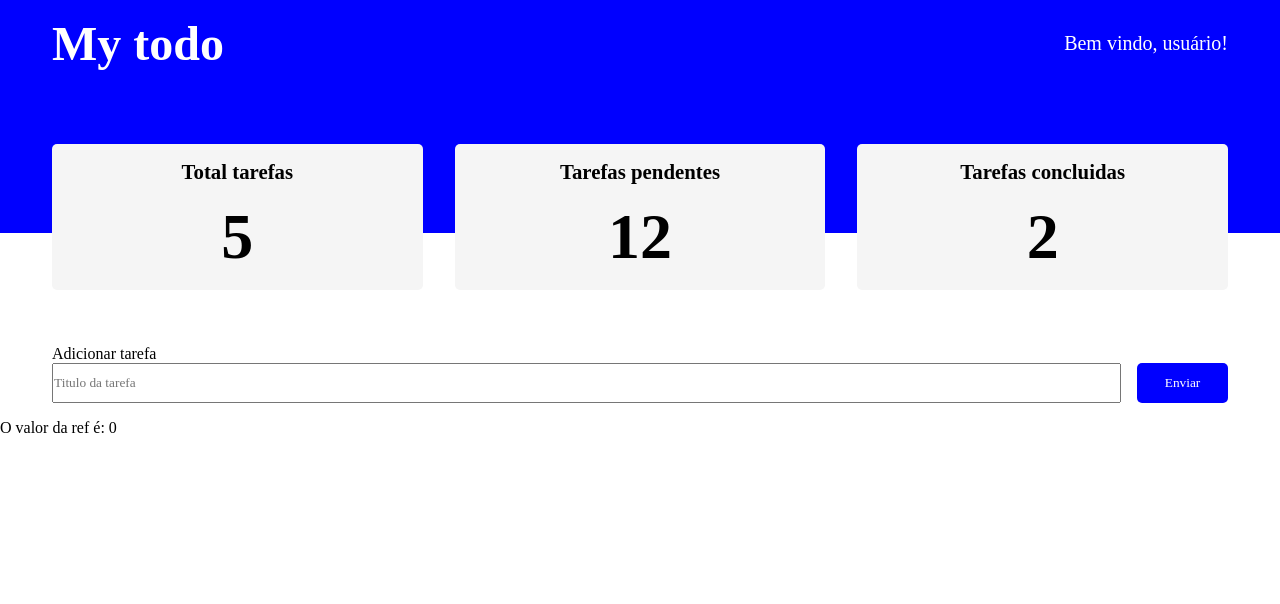
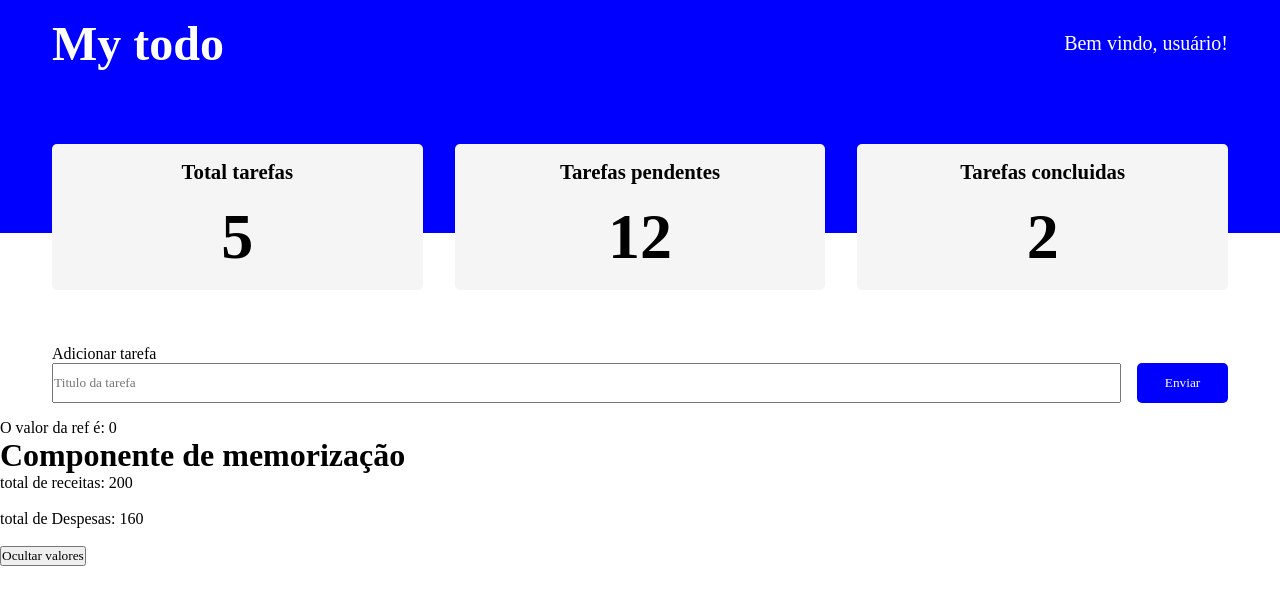
Before and after one commit to Matheus-Patricio/secondReactModule, a React (Create React App) app in the folder todo-list/: page / in a window 1280 px wide. Shown: the top 604 px of the page. Built offline with nearby package versions, Linux system fonts and the light colour scheme.

Commit message:
Memorize component

```diff
--- a/todo-list/src/App.tsx
+++ b/todo-list/src/App.tsx
@@ -4,6 +4,7 @@ import './App.css';
 import { Header } from './components/header/header';
 import { Tasks } from './components/tasks/tasks';
 import { Refs } from './components/concepts/refsConcept';
+import { Memoization } from './components/concepts/memo';
 
 function App() {
 
@@ -14,6 +15,8 @@ function App() {
     <Tasks/>
 
     <Refs />
+
+    <Memoization financialData={{ incomes: [20, 30, 50, 100], outcomes: [10, 20,110, 20] }}/>
     </>
 
   );
--- /dev/null
+++ b/todo-list/src/components/concepts/memo.tsx
@@ -0,0 +1,43 @@
+import { useState } from "react"
+
+interface MemoizationProps {
+    financialData: {
+        incomes: number[],
+        outcomes: number[]
+    }
+    }
+
+
+
+export const Memoization:React.FC<MemoizationProps> = ({financialData}) => {
+    //estado que define se os valores devem ser mostrados ou nao!
+    const [showValues, setShowValues] = useState(true)
+
+
+
+    const totalIncomes = financialData.incomes.reduce((total, incomes) => {
+        return total += incomes
+    }, 0)
+
+
+    const totalOutcomes = financialData.outcomes.reduce((total, outcomes) => {
+        return total = total + outcomes
+    },0)
+
+
+    return (
+        <div>
+            <h1>
+                Componente de memorização
+            </h1>
+
+            <p>{`total de receitas: ${showValues ? totalIncomes : "XXXXX"}`} </p>
+            <br />
+            <p>{`total de Despesas: ${showValues? totalOutcomes : "XXXXX"}`}</p>
+            <br />
+            <button onClick={() => {
+                setShowValues(!showValues)
+            }}>{showValues? "Ocultar valores" : 'Mostrar valores'}</button>
+        </div>
+    )
+}
```
